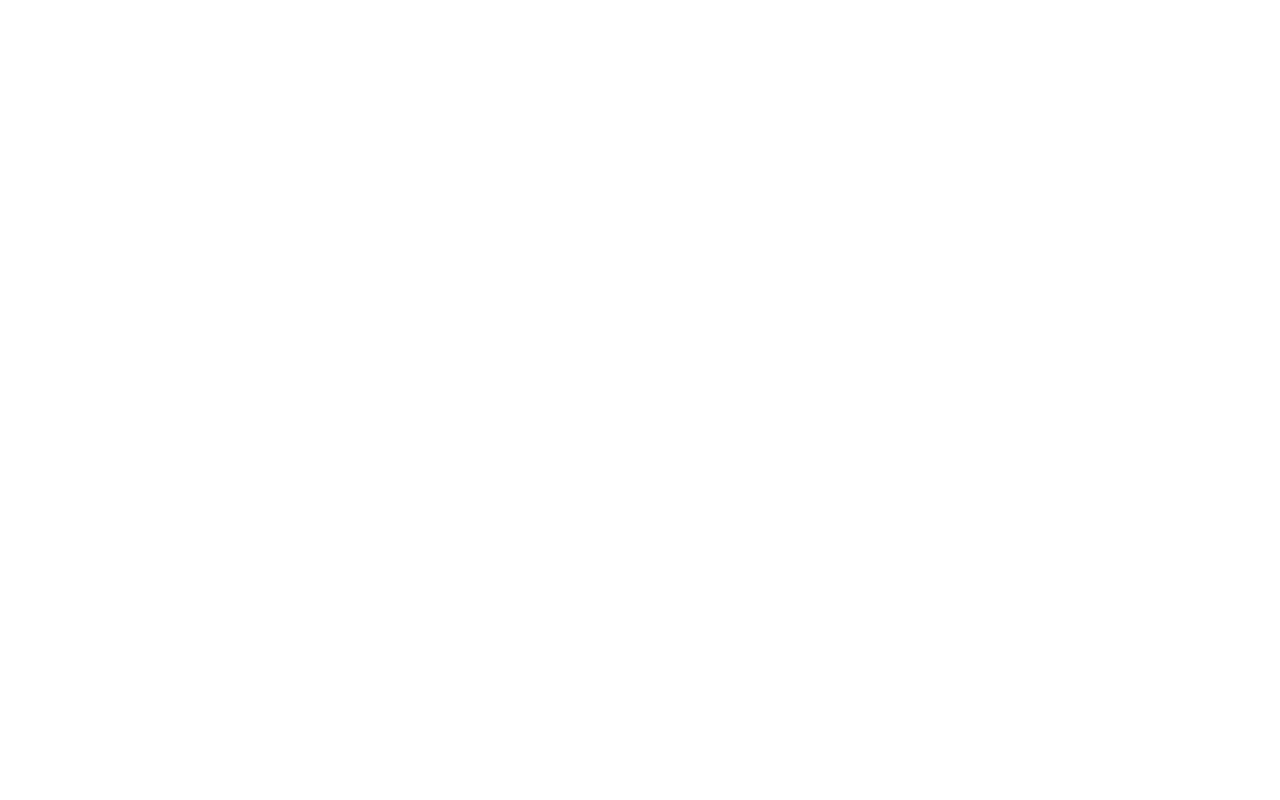
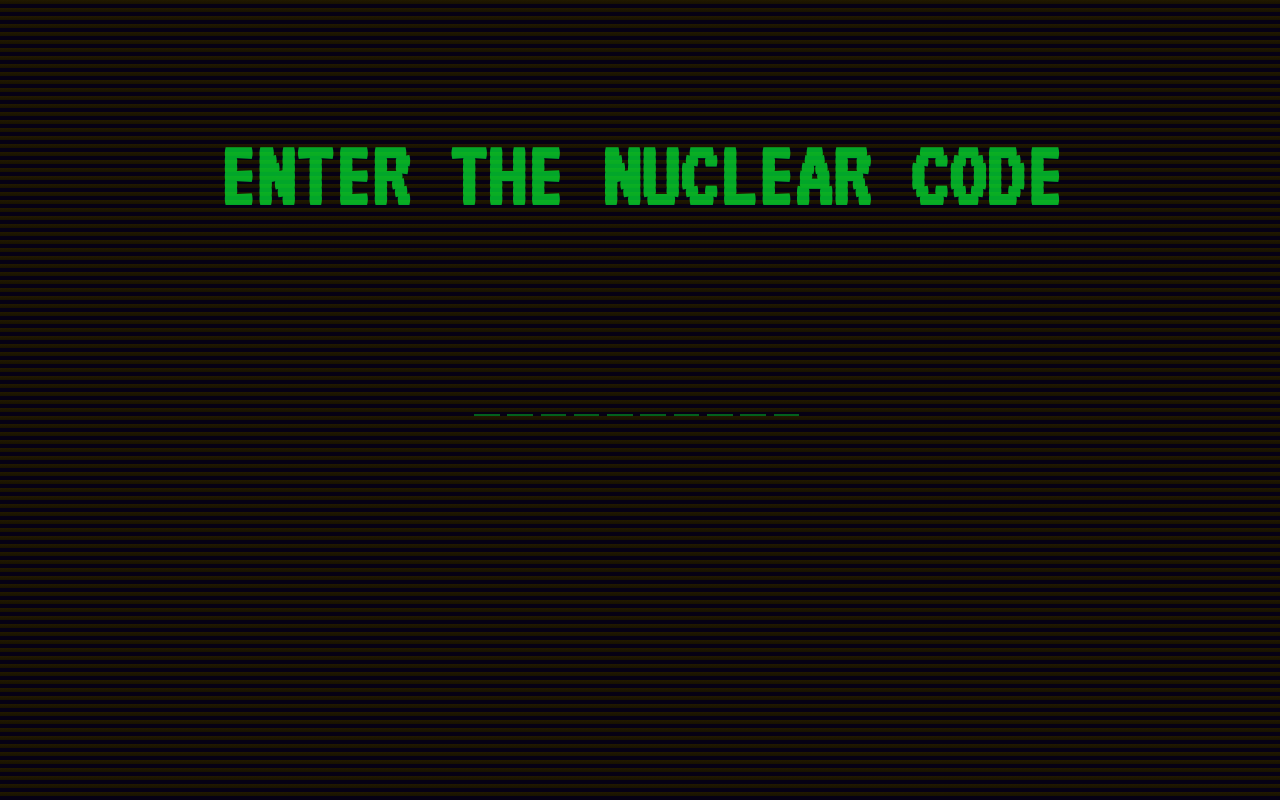
Before and after one commit to RyBhrdwj/Codenheimer, a plain HTML site: page index.html in a window 1280 px wide. Drawn offline with Linux system fonts and the light colour scheme.

Commit message:
Build a basic iteration of webpage

```diff
--- a/index.html
+++ b/index.html
@@ -3,9 +3,20 @@
 <head>
     <meta charset="UTF-8">
     <meta name="viewport" content="width=device-width, initial-scale=1.0">
+    <link rel="stylesheet" href="style.css">
+    <link rel="preconnect" href="https://fonts.googleapis.com">
+    <link rel="preconnect" href="https://fonts.gstatic.com" crossorigin>
+    <link href="https://fonts.googleapis.com/css2?family=VT323&display=swap" rel="stylesheet">
     <title>Code-N-Heimer</title>
+
 </head>
 <body>
+    <div class="screen">
+        <h2>ENTER THE NUCLEAR CODE</h2>
+        <input maxlength='10'/>
+    </div>
+    <div>
 
+    </div>
 </body>
 </html>
--- a/style.css
+++ b/style.css
@@ -0,0 +1,52 @@
+@import url("https://fonts.googleapis.com/css?family=VT323&display=swap");
+
+:root {
+    --char-w: 1ch;
+    --gap: calc(0.3 * var(--char-w));
+    --n-char: 10;
+    --in-w: calc(var(--n-char) * (var(--char-w) + var(--gap)));
+}
+
+* {
+    margin: 0;
+    padding: 0;
+    box-sizing: border-box;
+    font-family: "VT323", monospace;
+}
+
+.screen {
+    background: repeating-linear-gradient(to bottom,#221900,#181201 4px,#060114 4px,#060114 8px);
+    color: #00FF36;
+    height: 100vh;
+    font-size: 4em;
+
+    display: flex;
+    flex-direction: column;
+    align-items: center;
+    justify-content: flex-start;
+}
+
+h2{
+    margin: 10% 0% 10%;
+    opacity: 0.65;
+}
+
+input {
+    border: none;
+    font-size: 1em;
+    width: var(--in-w);
+    letter-spacing: var(--gap);
+
+    color: #00FF36;
+    background: repeating-linear-gradient(90deg, #009520 0, #009520 var(--char-w),
+    transparent 0, transparent calc(var(--char-w) + var(--gap))) 0 100% / calc(var(--in-w) - var(--gap))
+    2px no-repeat;
+
+    opacity: 0.65;
+    text-transform: uppercase;
+}
+
+input:focus {
+    outline: none;
+    color: #00FF36;
+}
```
